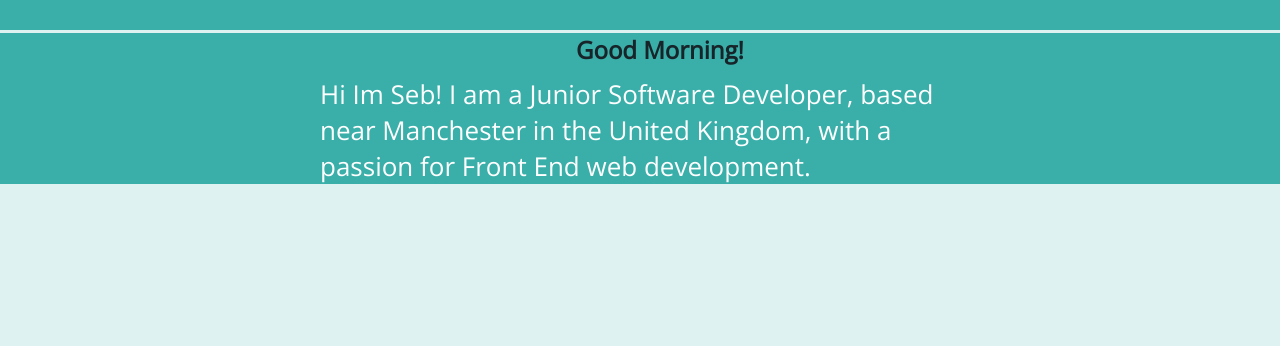
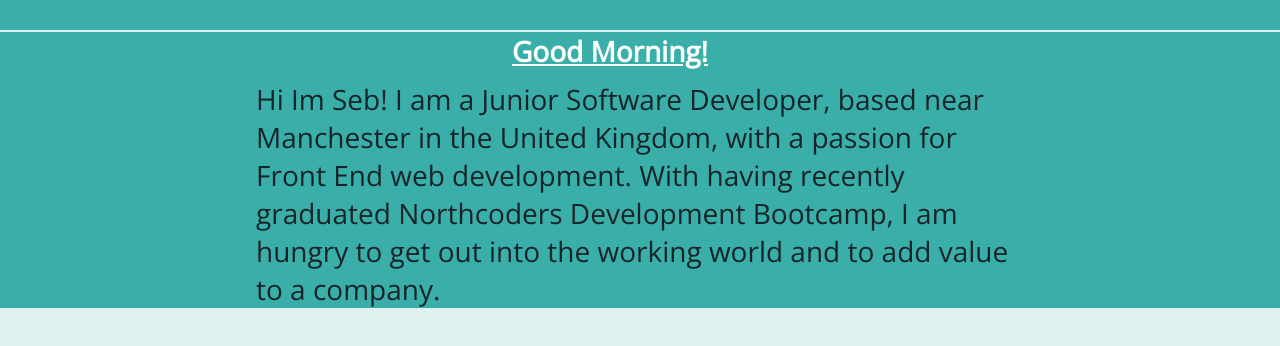
Before and after one commit to Sewb21/sebs-portfolio, a Gatsby site: page / in a window 1280 px wide. Shown: the part 70-416 px from the top of the page. Built offline with nearby package versions, Linux system fonts and the light colour scheme; Gatsby itself is replaced by a stand-in of ours.

Commit message:
Adds AboutMeBox

```diff
--- a/src/StyledComponents/AboutMeBox.js
+++ b/src/StyledComponents/AboutMeBox.js
@@ -2,20 +2,21 @@ import React from 'react';
 import styled from 'styled-components';
 import getDateString from 'utils/utils.js'
 
-const Root = styled.p`
+const Root = styled.article`
   font-size: 24px;
   background-color: #3aafa9;
-  margin-top: 3px;
+  margin-top: 2px;
   & > span {
     font-weight: bold;
-    margin-left: 45%;
-    color: #17252A;
-    text-decoration:
+    margin: 0 40% 0 40%;
+    color: #FEFFFF;
+    text-decoration: underline;
+    font-size: 28px;
   }
   & > p {
-    margin: 10px 25% 0 25%;
-    font-size: 26px;
-    color: #FEFFFF;
+    margin: 10px 20% 0 20%;
+    font-size: 28px;
+    color: #17252A;
   }
 `;
 
--- a/src/components/AboutMe.js
+++ b/src/components/AboutMe.js
@@ -5,6 +5,7 @@ export default function AboutMe() {
   return (
     <AboutMeBox>
       Hi Im Seb! I am a Junior Software Developer, based near Manchester in the United Kingdom, with a passion for Front End web development.
+      With having recently graduated Northcoders Development Bootcamp, I am hungry to get out into the working world and to add value to a company.
     </AboutMeBox>
   )
 }
```
